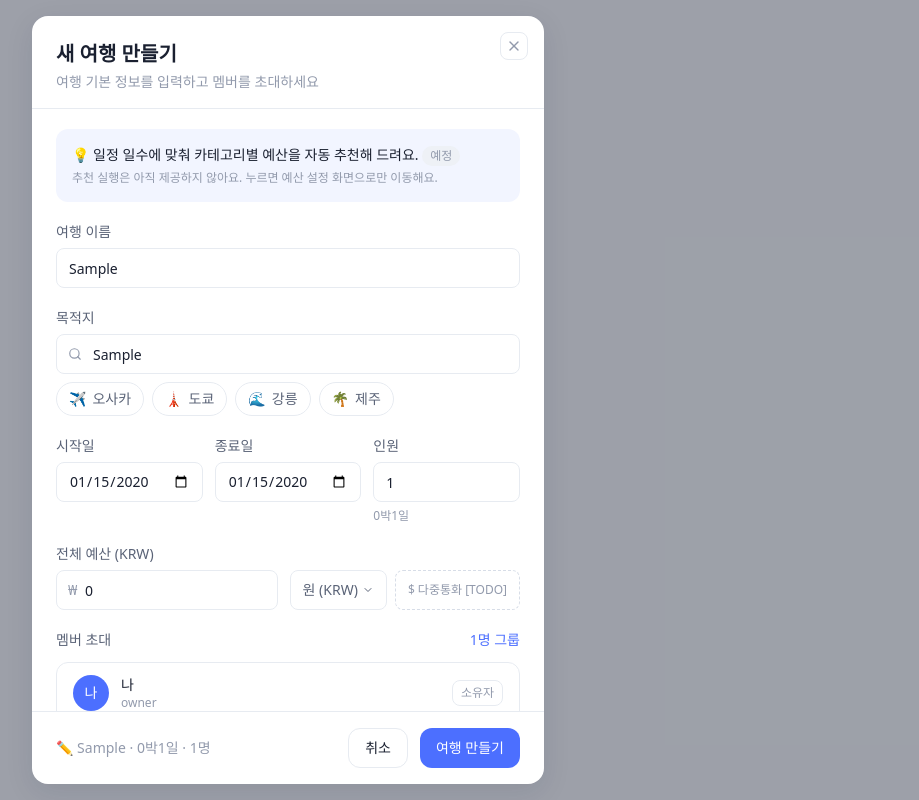
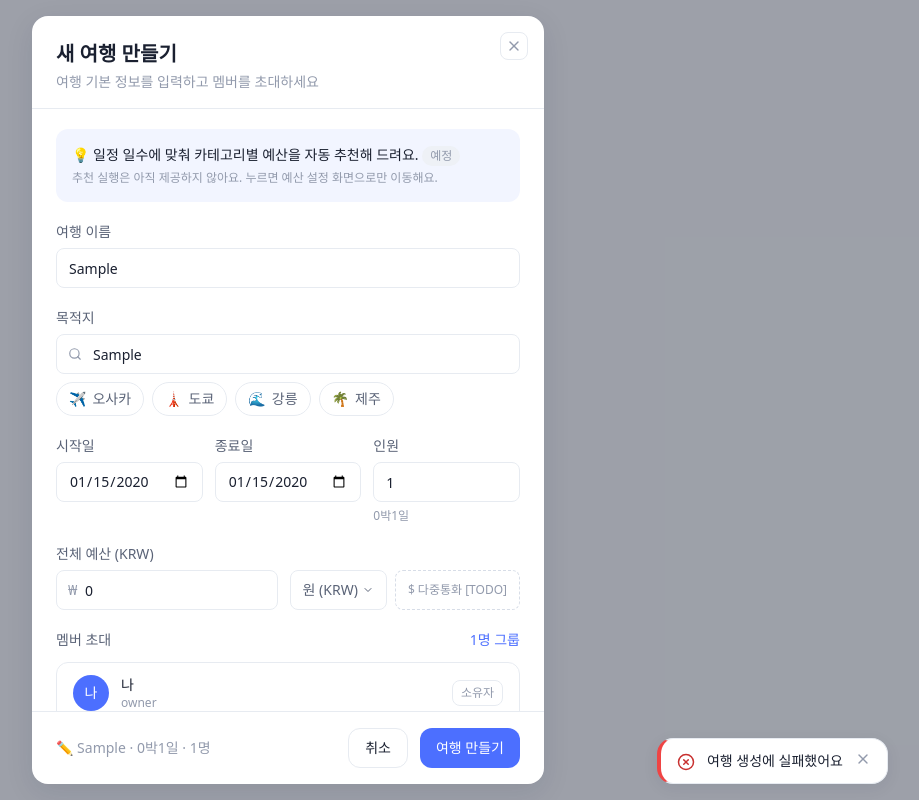
Before and after one commit to Gaza-ing/CostTrip-FrontEnd, a Next.js app: page /trip/create in a window 1280 px wide. Both pictures are taken after typing "Sample", "Sample", "2020-01-15", "2020-01-15", "name@example.com" into the empty fields and a click on the button "여행 만들기". Shown: the whole page, without its empty margins (352-1271 px from the left). Built offline with nearby package versions, Linux system fonts and the light colour scheme; no server answers.

Commit message:
feat: 공용 토스트 추가 및 예산 1인당 계산 수정
- 공용 토스트(zustand + ToastViewport): success/error/info
- 흩어진 alert들을 토스트로 통일
- 예산 1인당 계산을 계획 인원(trip.headcount) 기준으로 수정
- 여행 생성 성공 토스트 추가

```diff
--- a/src/app/(global)/settings/export/page.tsx
+++ b/src/app/(global)/settings/export/page.tsx
@@ -5,6 +5,7 @@ import { Badge } from '@/components/ui/Badge';
 import { Button } from '@/components/ui/Button';
 import { formatKRW } from '@/lib/utils';
 import { useTrips } from '@/hooks/use-trips';
+import { toast } from '@/stores/toast-store';
 import type { Trip } from '@/types';
 import { useState } from 'react';
 
@@ -41,7 +42,7 @@ export default function DataExportPage() {
 
   function handleExport() {
     const selected = allTrips.filter((t) => isChecked(t.id));
-    alert(
+    toast.info(
       `${selected.length}개 여행을 ${format.toUpperCase()} 형식으로 내보냅니다.`,
     );
   }
--- a/src/app/globals.css
+++ b/src/app/globals.css
@@ -170,3 +170,21 @@ body {
 ::-webkit-scrollbar-thumb:hover {
   background: var(--color-surface-line-strong);
 }
+
+/* ============================================
+   Toast 진입 애니메이션
+   ============================================ */
+@keyframes toast-in {
+  from {
+    opacity: 0;
+    transform: translateY(8px);
+  }
+  to {
+    opacity: 1;
+    transform: translateY(0);
+  }
+}
+
+.toast-enter {
+  animation: toast-in 0.2s ease-out;
+}
--- a/src/app/trip/[tripId]/expense/add/page.tsx
+++ b/src/app/trip/[tripId]/expense/add/page.tsx
@@ -5,6 +5,7 @@ import { CATEGORIES } from '@/lib/constants';
 import { formatKRW, cn } from '@/lib/utils';
 import { useMembers } from '@/hooks/use-members';
 import { useCreateExpense } from '@/hooks/use-expenses';
+import { toast } from '@/stores/toast-store';
 import { useParams, useRouter } from 'next/navigation';
 import { useState } from 'react';
 
@@ -77,7 +78,7 @@ export default function ExpenseAddPage() {
       },
       {
         onSuccess: () => router.push(`/trip/${tripId}/progress`),
-        onError: () => alert('지출 저장에 실패했습니다'),
+        onError: () => toast.error('지출 저장에 실패했습니다'),
       },
     );
   }
@@ -90,11 +91,11 @@ export default function ExpenseAddPage() {
     for (let i = 0; i < files.length; i++) {
       const file = files[i];
       if (!allowed.includes(file.type) && !file.name.endsWith('.heic')) {
-        alert('jpeg / png / heic만 첨부할 수 있습니다');
+        toast.error('jpeg / png / heic만 첨부할 수 있습니다');
         continue;
       }
       if (file.size > 10 * 1024 * 1024) {
-        alert('파일 크기는 10MB 이하만 가능합니다');
+        toast.error('파일 크기는 10MB 이하만 가능합니다');
         continue;
       }
       newFiles.push(file);
--- a/src/app/trip/[tripId]/members/page.tsx
+++ b/src/app/trip/[tripId]/members/page.tsx
@@ -14,6 +14,7 @@ import {
   useRemoveMember,
   useCreateInvite,
 } from '@/hooks/use-members';
+import { toast } from '@/stores/toast-store';
 import { Plus } from 'lucide-react';
 import { useParams } from 'next/navigation';
 import { useState } from 'react';
@@ -73,13 +74,13 @@ export default function MembersPage() {
   function handleCopyCode() {
     if (!invite) return;
     navigator.clipboard.writeText(invite.inviteCode.replace(/\s/g, ''));
-    alert('초대 코드가 복사되었습니다');
+    toast.success('초대 코드가 복사되었습니다');
   }
 
   function handleCopyLink() {
     if (!inviteLink) return;
     navigator.clipboard.writeText(inviteLink);
-    alert('초대 링크가 복사되었습니다');
+    toast.success('초대 링크가 복사되었습니다');
   }
 
   function handleRoleChange(memberId: string, newRole: 'editor' | 'viewer') {
--- a/src/app/trip/[tripId]/settlement/page.tsx
+++ b/src/app/trip/[tripId]/settlement/page.tsx
@@ -8,6 +8,7 @@ import { useHeaderAction } from '@/hooks/use-header-action';
 import { formatKRW, cn } from '@/lib/utils';
 import { useMembers } from '@/hooks/use-members';
 import { useSettlement, useToggleTransfer } from '@/hooks/use-settlement';
+import { toast } from '@/stores/toast-store';
 import { Check } from 'lucide-react';
 import Link from 'next/link';
 import { useParams } from 'next/navigation';
@@ -60,12 +61,12 @@ export default function SettlementPage() {
       )
       .join('\n');
     navigator.clipboard.writeText(text);
-    alert('송금 내역이 복사되었습니다');
+    toast.success('송금 내역이 복사되었습니다');
   }
 
   function toggleSettled(transferId: string | null) {
     if (!transferId) {
-      alert('정산안을 먼저 생성해야 송금 완료를 체크할 수 있어요.');
+      toast.info('정산안을 먼저 생성해야 송금 완료를 체크할 수 있어요.');
       return;
     }
     toggleTransferMut.mutate(transferId);
--- a/src/components/trip/TripCreateModal.tsx
+++ b/src/components/trip/TripCreateModal.tsx
@@ -6,6 +6,7 @@ import { Modal } from '@/components/ui/Modal';
 import { useCreateTrip } from '@/hooks/use-trips';
 import { useMe } from '@/hooks/use-auth-user';
 import { useAppStore } from '@/stores/app-store';
+import { toast } from '@/stores/toast-store';
 import { formatKRW } from '@/lib/utils';
 import { Search, ChevronDown } from 'lucide-react';
 import { useRouter } from 'next/navigation';
@@ -116,8 +117,10 @@ export function TripCreateModal({ open, onClose }: TripCreateModalProps) {
           });
           setTripDates(form.startDate, form.endDate);
           onClose();
+          toast.success('여행이 생성되었어요');
           router.push(`/trip/${trip.id}`);
         },
+        onError: () => toast.error('여행 생성에 실패했어요'),
       },
     );
   }
--- /dev/null
+++ b/src/components/ui/Toast.tsx
@@ -0,0 +1,60 @@
+'use client';
+
+import { cn } from '@/lib/utils';
+import { useToastStore, type ToastType } from '@/stores/toast-store';
+import { CheckCircle2, XCircle, Info, X } from 'lucide-react';
+
+const ICONS: Record<ToastType, typeof Info> = {
+  success: CheckCircle2,
+  error: XCircle,
+  info: Info,
+};
+
+const STYLES: Record<ToastType, string> = {
+  success: 'border-l-ok text-ok-text',
+  error: 'border-l-danger text-danger-text',
+  info: 'border-l-brand text-brand-dark',
+};
+
+/**
+ * 전역 토스트 뷰포트. 화면 우하단(모바일은 하단 중앙)에 토스트를 쌓아 보여준다.
+ * Providers 최상단에 한 번만 마운트한다.
+ */
+export function ToastViewport() {
+  const toasts = useToastStore((s) => s.toasts);
+  const remove = useToastStore((s) => s.remove);
+
+  if (toasts.length === 0) return null;
+
+  return (
+    <div
+      className="pointer-events-none fixed inset-x-0 bottom-4 z-[100] flex flex-col items-center gap-2 px-4 sm:inset-x-auto sm:right-6 sm:items-end"
+      role="region"
+      aria-label="알림"
+    >
+      {toasts.map((t) => {
+        const Icon = ICONS[t.type];
+        return (
+          <div
+            key={t.id}
+            role="status"
+            className={cn(
+              'toast-enter pointer-events-auto flex w-full max-w-sm items-start gap-3 rounded-md border border-surface-line border-l-4 bg-surface-card px-4 py-3 shadow-base',
+              STYLES[t.type],
+            )}
+          >
+            <Icon size={18} className="mt-0.5 shrink-0" />
+            <p className="flex-1 text-sm text-ink">{t.message}</p>
+            <button
+              onClick={() => remove(t.id)}
+              className="shrink-0 text-ink-3 transition-colors hover:text-ink"
+              aria-label="닫기"
+            >
+              <X size={16} />
+            </button>
+          </div>
+        );
+      })}
+    </div>
+  );
+}
--- a/src/lib/providers.tsx
+++ b/src/lib/providers.tsx
@@ -3,6 +3,7 @@
 import { QueryClient, QueryClientProvider } from '@tanstack/react-query';
 import { useState, type ReactNode } from 'react';
 import { AuthProvider } from '@/lib/auth-context';
+import { ToastViewport } from '@/components/ui/Toast';
 
 export function Providers({ children }: { children: ReactNode }) {
   const [queryClient] = useState(
@@ -22,6 +23,7 @@ export function Providers({ children }: { children: ReactNode }) {
   return (
     <QueryClientProvider client={queryClient}>
       <AuthProvider>{children}</AuthProvider>
+      <ToastViewport />
     </QueryClientProvider>
   );
 }
--- a/src/stores/index.ts
+++ b/src/stores/index.ts
@@ -1,4 +1,5 @@
 export { useAppStore } from './app-store';
+export { useToastStore, toast } from './toast-store';
 export {
   useMemberStore,
   selectMembersByTrip,
--- /dev/null
+++ b/src/stores/toast-store.ts
@@ -0,0 +1,49 @@
+import { create } from 'zustand';
+
+export type ToastType = 'success' | 'error' | 'info';
+
+export interface ToastItem {
+  id: string;
+  type: ToastType;
+  message: string;
+  /** 표시 지속 시간(ms). 기본 3000 */
+  duration: number;
+}
+
+interface ToastState {
+  toasts: ToastItem[];
+  show: (message: string, type?: ToastType, duration?: number) => void;
+  remove: (id: string) => void;
+}
+
+export const useToastStore = create<ToastState>((set, get) => ({
+  toasts: [],
+
+  show: (message, type = 'info', duration = 3000) => {
+    const id =
+      typeof crypto !== 'undefined' && crypto.randomUUID
+        ? crypto.randomUUID()
+        : String(Date.now() + Math.random());
+    set((s) => ({ toasts: [...s.toasts, { id, type, message, duration }] }));
+
+    // 자동 제거
+    if (duration > 0) {
+      setTimeout(() => get().remove(id), duration);
+    }
+  },
+
+  remove: (id) => set((s) => ({ toasts: s.toasts.filter((t) => t.id !== id) })),
+}));
+
+/**
+ * 컴포넌트 밖(이벤트 핸들러 등)에서도 쉽게 부를 수 있는 헬퍼.
+ *   toast.success('저장되었습니다')
+ */
+export const toast = {
+  success: (message: string, duration?: number) =>
+    useToastStore.getState().show(message, 'success', duration),
+  error: (message: string, duration?: number) =>
+    useToastStore.getState().show(message, 'error', duration),
+  info: (message: string, duration?: number) =>
+    useToastStore.getState().show(message, 'info', duration),
+};
```
Also changed, not shown: src/app/trip/[tripId]/budget/page.tsx (+7 -3 lines).
